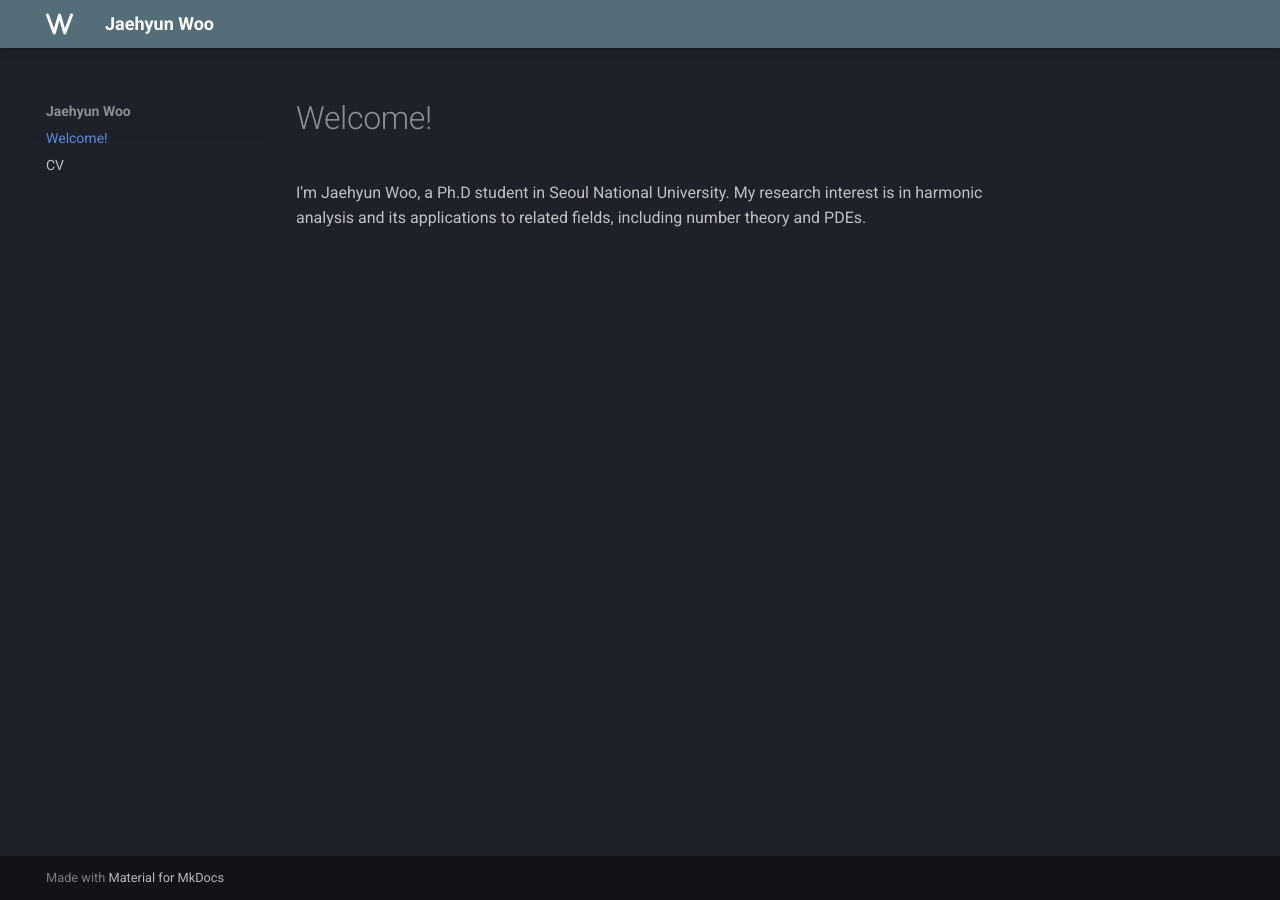
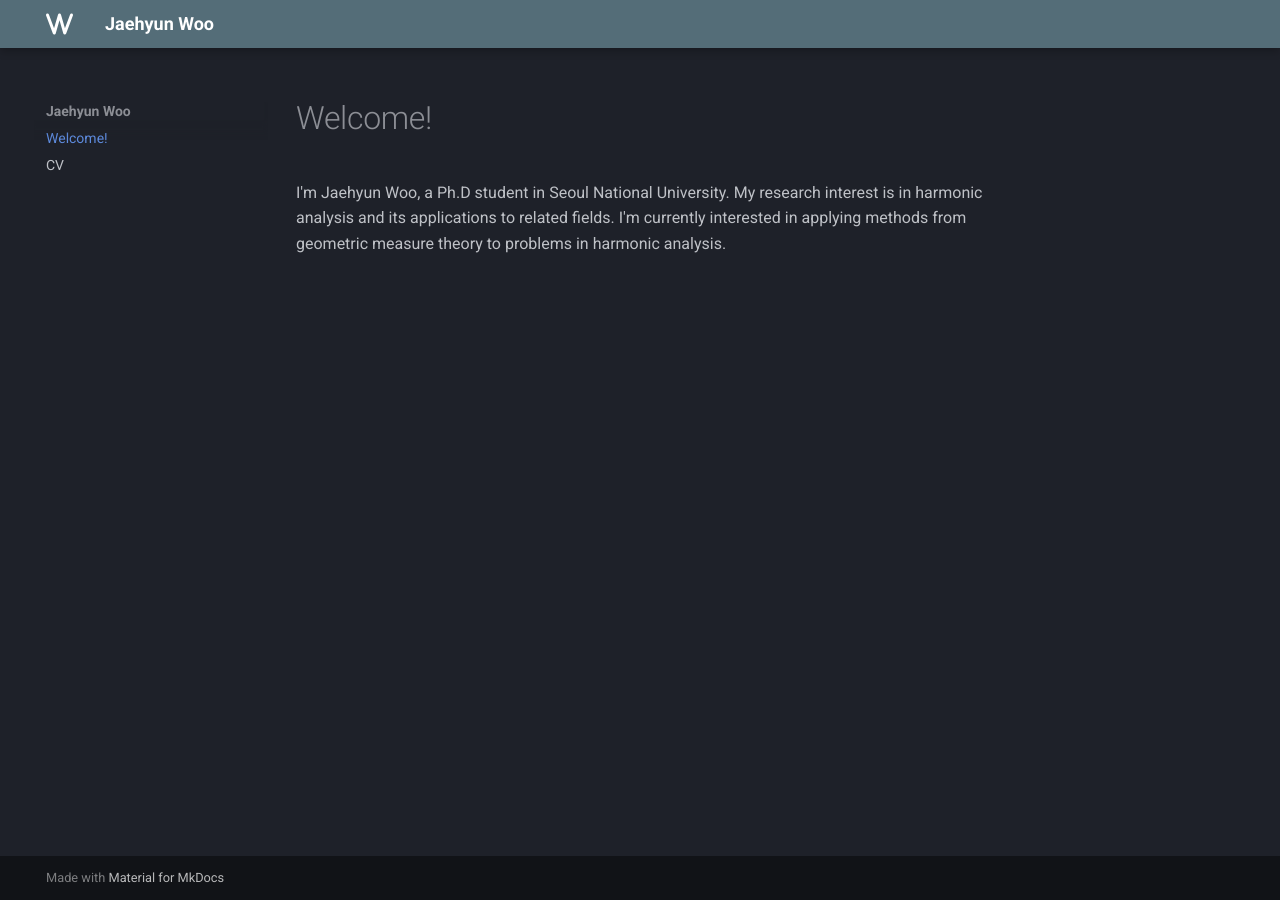
Before and after one commit to jaehwoo/jaehwoo.github.io, an MkDocs documentation site: the page built from docs/index.md, in a window 1280 px wide. Built offline with MkDocs 1.6.1 and Material for MkDocs 9.7.7, drawn with Linux system fonts in a browser that asks for light colours; some web fonts are replaced.

Commit message:
20250312

```diff
--- a/docs/index.md
+++ b/docs/index.md
@@ -1,3 +1,3 @@
 # Welcome!
 
-I'm Jaehyun Woo, a Ph.D student in Seoul National University. My research interest is in harmonic analysis and its applications to related fields, including number theory and PDEs.
+I'm Jaehyun Woo, a Ph.D student in Seoul National University. My research interest is in harmonic analysis and its applications to related fields. I'm currently interested in applying methods from geometric measure theory to problems in harmonic analysis.
```
Also changed, not shown: 1 other file.
